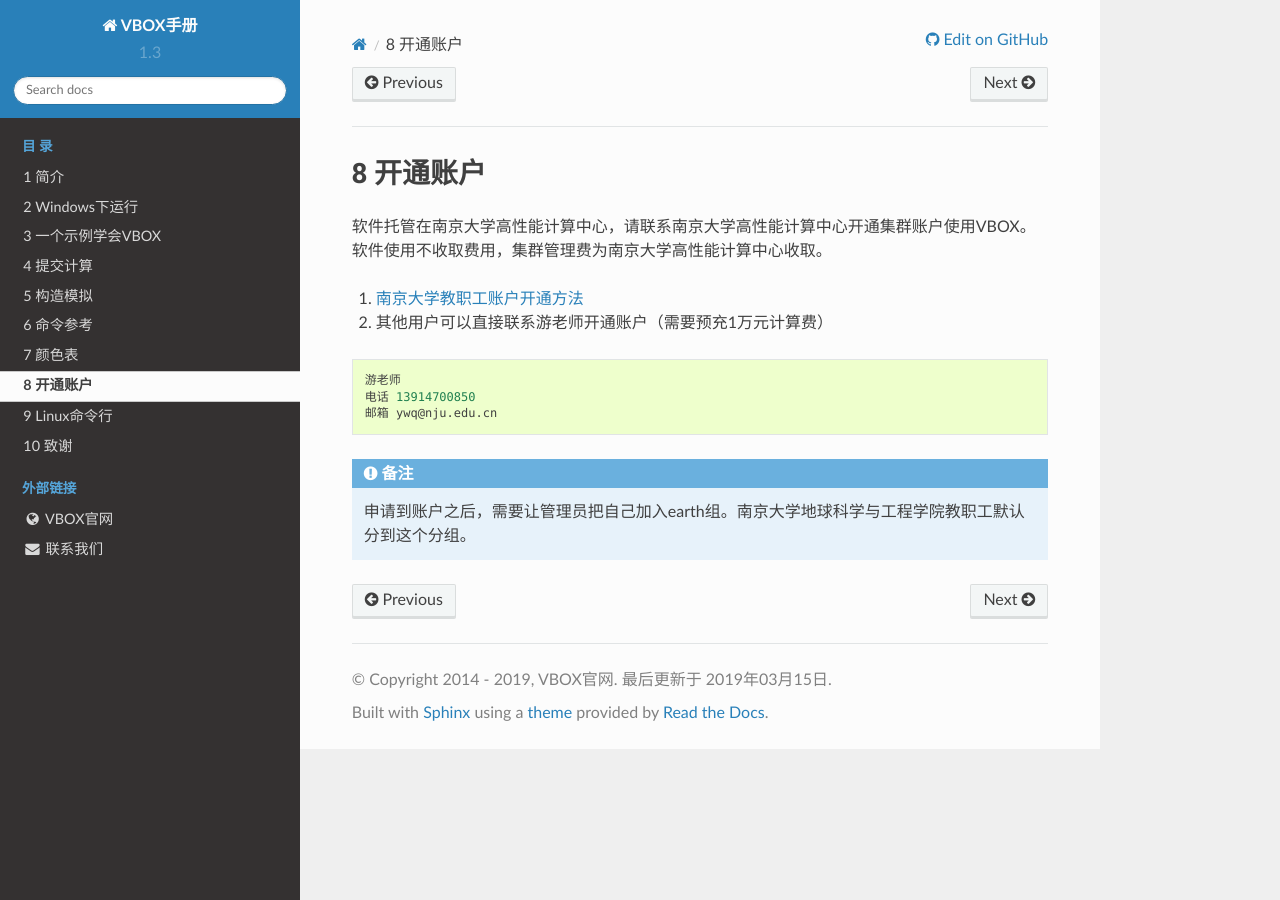
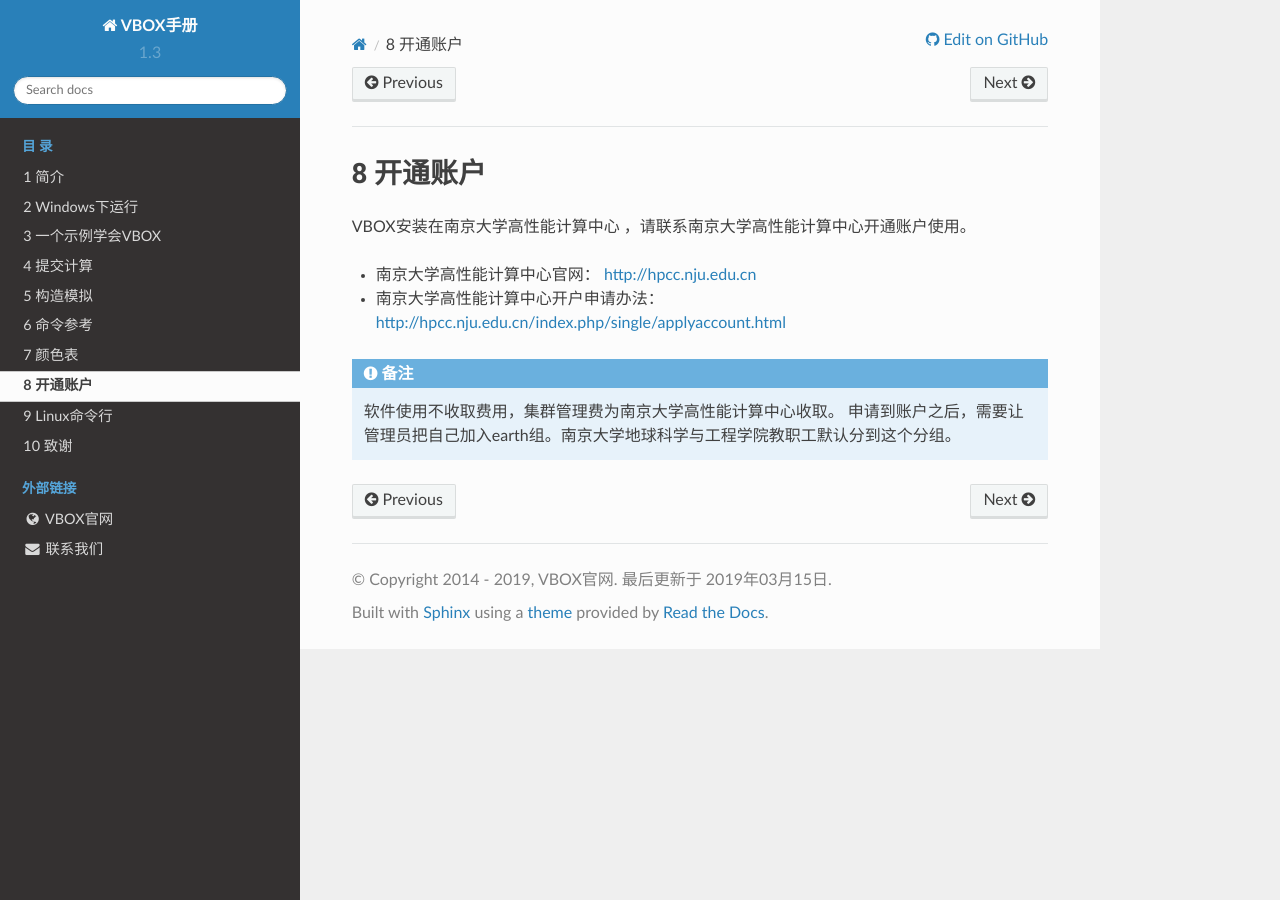
Before and after one commit to geovbox/zdem_doc, a Sphinx documentation site: the page built from source/hpc.rst, in a window 1280 px wide. Built offline with Sphinx 7.4.7 and the Read the Docs theme 2.0.0, drawn with Linux system fonts in a browser that asks for light colours.

Commit message:
change hpc.rst

```diff
--- a/source/hpc.rst
+++ b/source/hpc.rst
@@ -3,18 +3,21 @@
 开通账户
 ========
 
-软件托管在南京大学高性能计算中心，请联系南京大学高性能计算中心开通集群账户使用VBOX。
-软件使用不收取费用，集群管理费为南京大学高性能计算中心收取。
+VBOX安装在南京大学高性能计算中心 ，请联系南京大学高性能计算中心开通账户使用。
 
-#. `南京大学教职工账户开通方法 <http://bbs.nju.edu.cn/bbstcon?board=HPC&file=M.1490600983.A>`_
-#. 其他用户可以直接联系游老师开通账户（需要预充1万元计算费）
+- 南京大学高性能计算中心官网： `http://hpcc.nju.edu.cn <http://hpcc.nju.edu.cn>`_
+- 南京大学高性能计算中心开户申请办法： `http://hpcc.nju.edu.cn/index.php/single/applyaccount.html <http://hpcc.nju.edu.cn/index.php/single/applyaccount.html>`_
 
-::
+..
+    #. `南京大学教职工账户开通方法 <http://bbs.nju.edu.cn/bbstcon?board=HPC&file=M.1490600983.A>`_
+    #. 其他用户可以直接联系游老师开通账户（需要预充1万元计算费）
 
-    游老师
-    电话 13914700850
-    邮箱 ywq@nju.edu.cn
+    ::
+
+        游老师
+        电话 13914700850
+        邮箱 ywq@nju.edu.cn
 
 .. note::
-
+   软件使用不收取费用，集群管理费为南京大学高性能计算中心收取。
    申请到账户之后，需要让管理员把自己加入earth组。南京大学地球科学与工程学院教职工默认分到这个分组。
```
